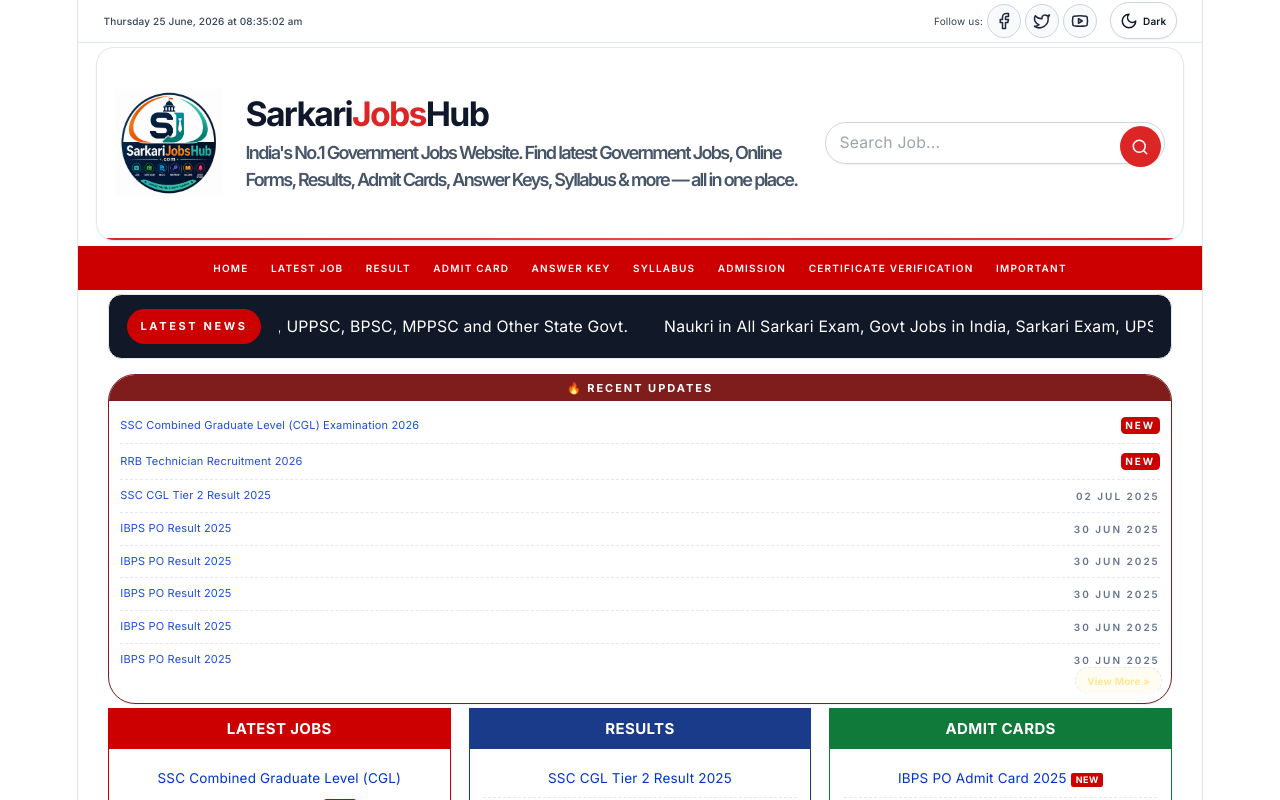
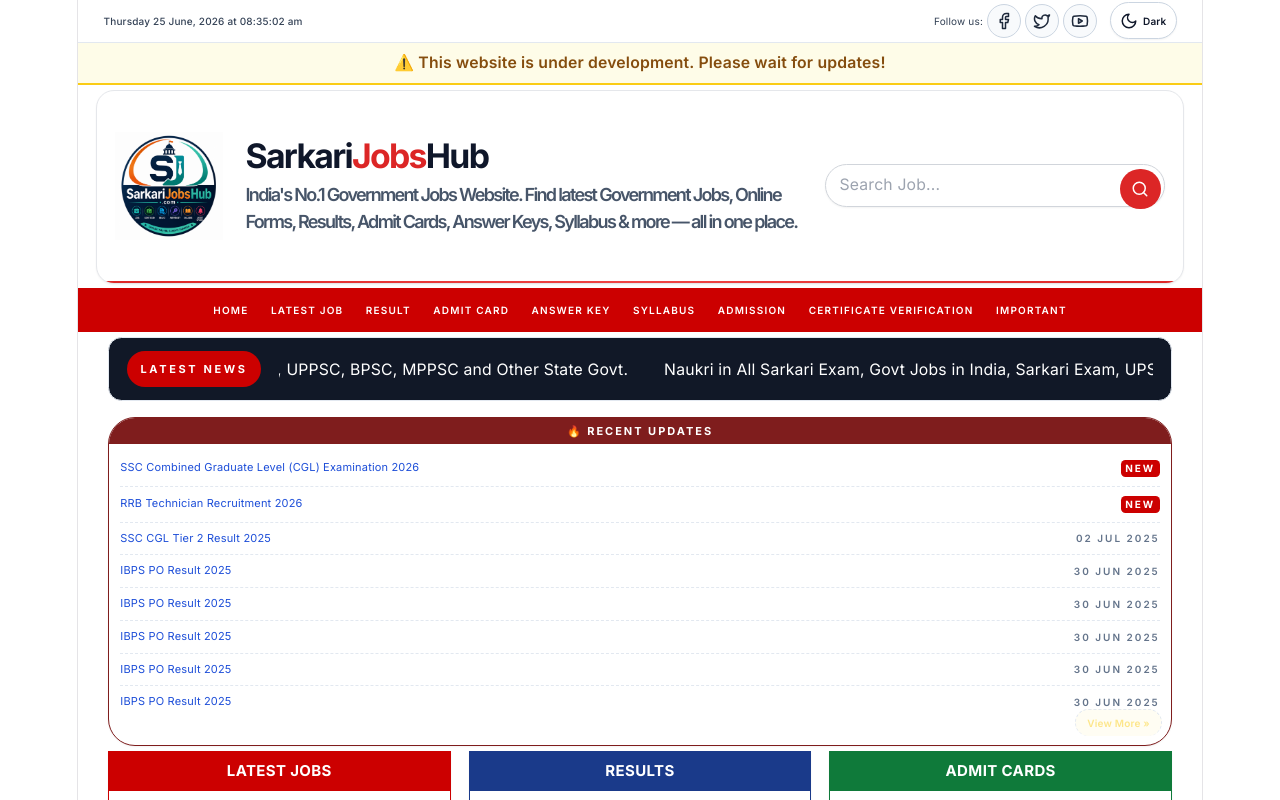
Before and after one commit to sauravydv5/SARKARI-EXAM, a React (Vite) app: page / in a window 1280 px wide. Shown: the top 800 px of the page. Built offline with nearby package versions, Linux system fonts and the light colour scheme.

Commit message:
disclamer

```diff
--- a/src/components/Layout.jsx
+++ b/src/components/Layout.jsx
@@ -98,6 +98,14 @@
               {theme === "dark" ? "Light" : "Dark"}
             </button>
           </div>
+        </div>
+      </div>
+
+      <div className="bg-yellow-50 border-b-2 border-yellow-400 py-2 px-4">
+        <div className="mx-auto max-w-[1100px] text-center">
+          <p className="text-sm font-semibold text-yellow-800">
+            ⚠️ This website is under development. Please wait for updates!
+          </p>
         </div>
       </div>
 
```
